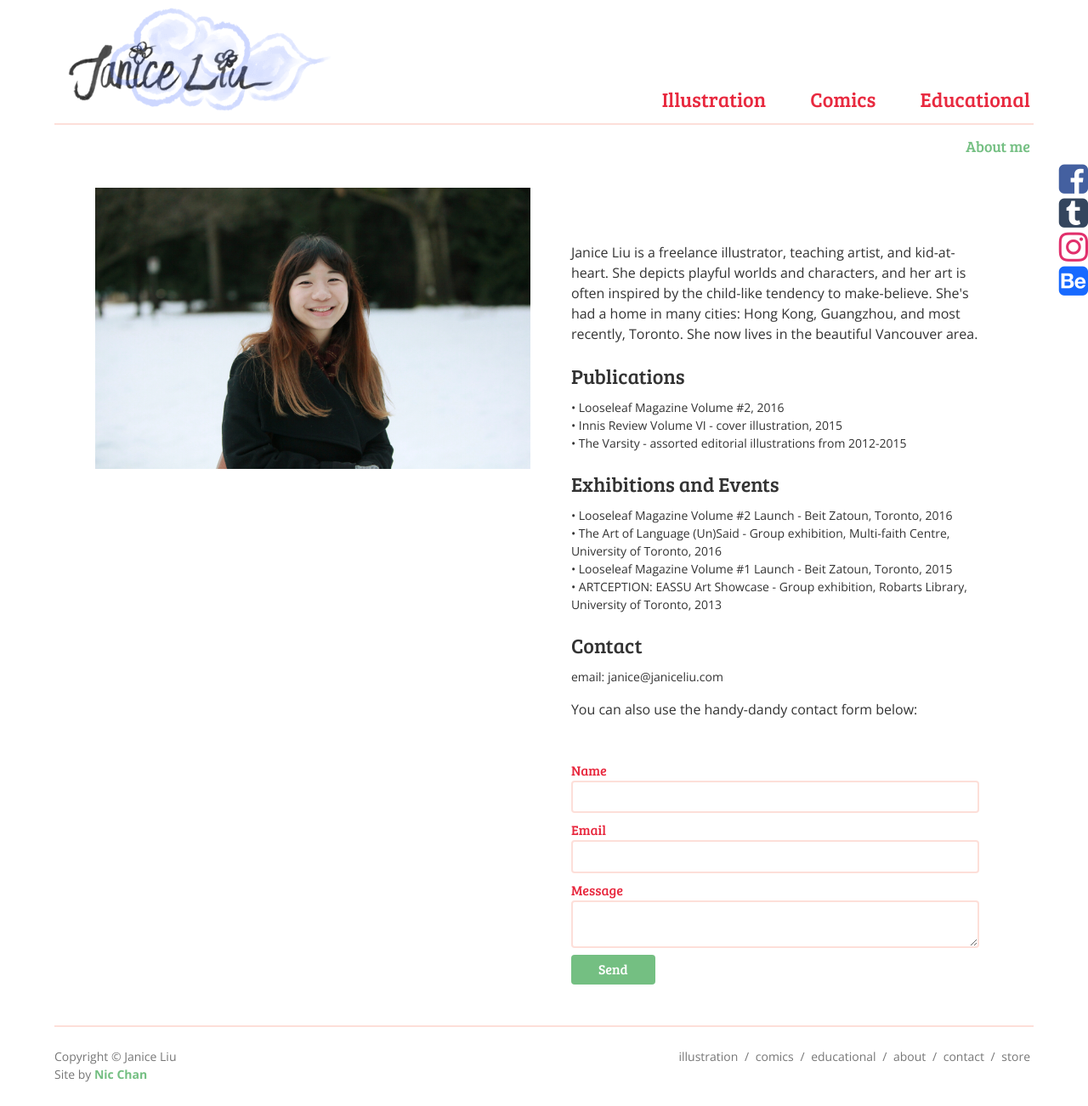
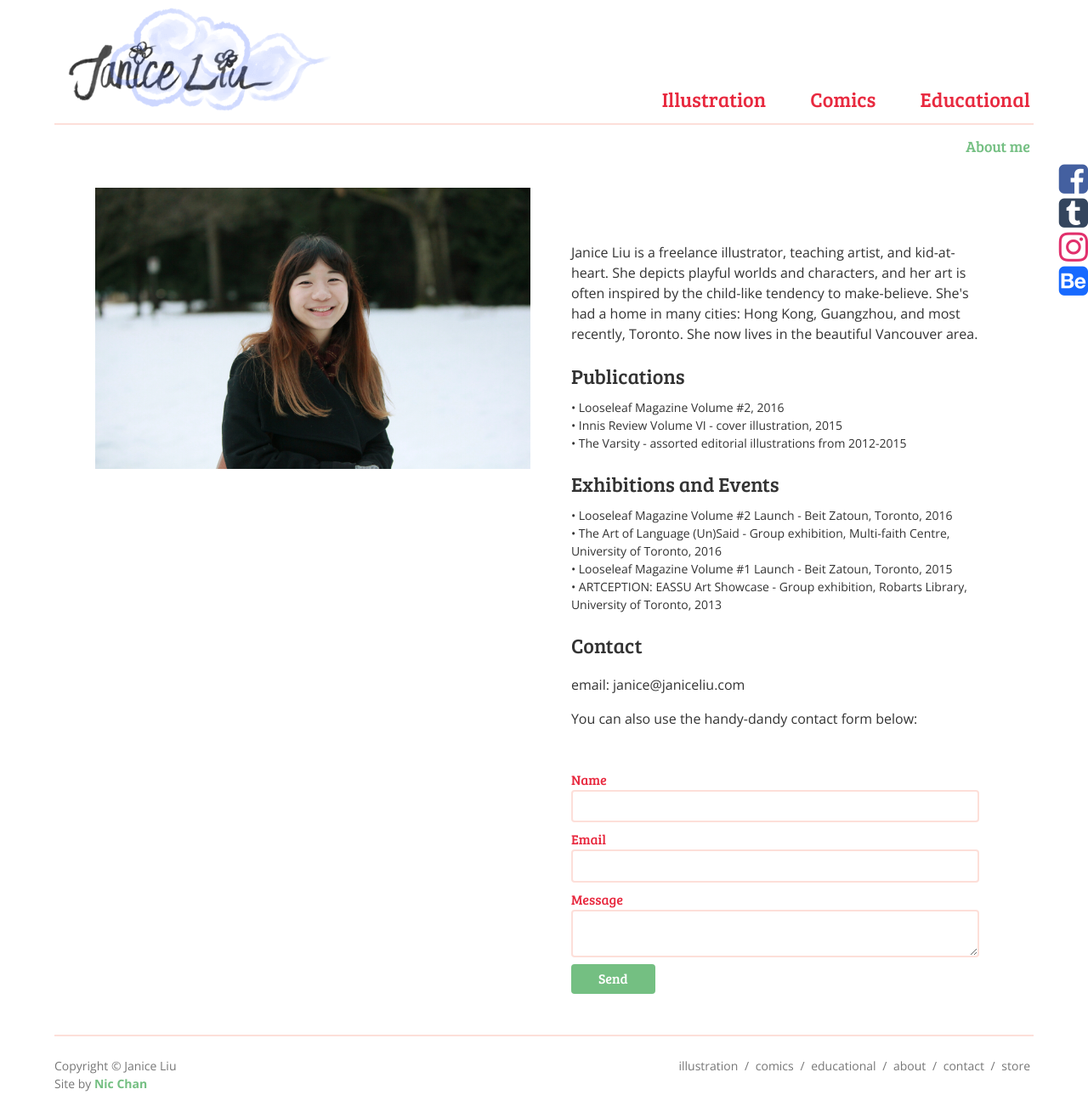
Before and after one commit to flutterdoodle/flutterdoodle.github.io, a Jekyll site: the page built from about.html, in a window 1280 px wide. Shown: the whole page at 85% size. Built offline with Jekyll 4.4.1, drawn with Linux system fonts in a browser that asks for light colours; nearby versions of some CDN libraries.

Commit message:
Update about.html

```diff
--- a/about.html
+++ b/about.html
@@ -22,9 +22,6 @@ img: /img/site/IMG_1878_s.jpg
 </ul>
 
 <h2>Contact</h2>
-<ul>
-    <li>email: janice@janiceliu.com</li>
-</ul>
+<p>email: janice@janiceliu.com</p>
 <p>You can also use the handy-dandy contact form below:</p>
-
 {% include contact.html %}
```
